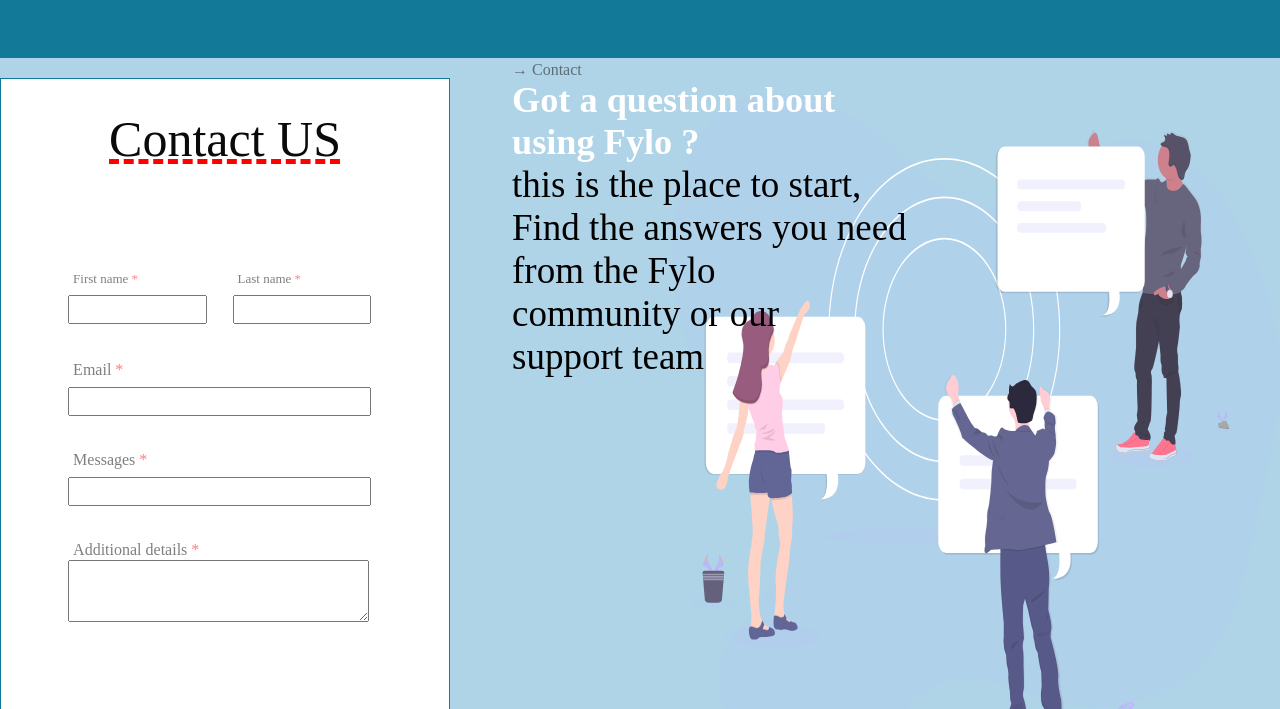
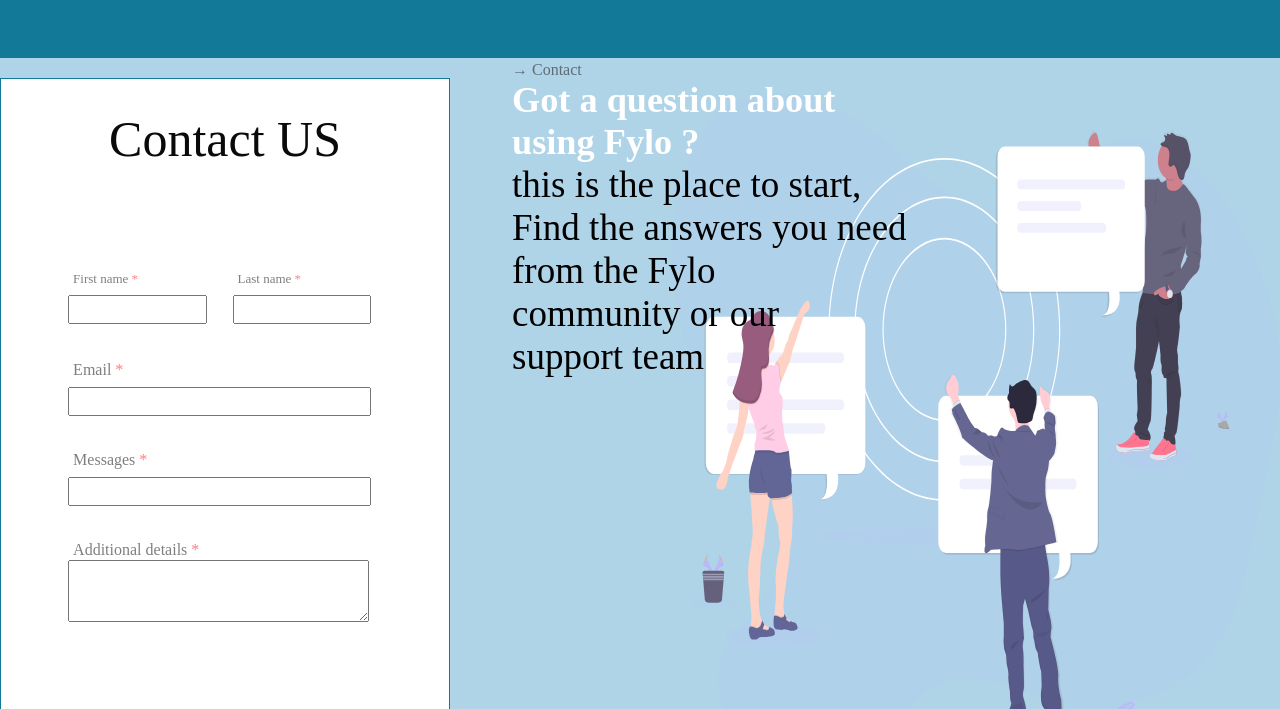
Before and after one commit to abdellmum/C2-N2-W4, a plain HTML site: page Contact.html in a window 1280 px wide. Shown: the part 62-771 px from the top of the page. Drawn offline with Linux system fonts and the light colour scheme.

Commit message:
Update conatct.css

```diff
--- a/conatct.css
+++ b/conatct.css
@@ -169,7 +169,7 @@
     font-size: 31px;
 }
 .txt11{
-    text-decoration: dashed underline red;
+
     margin-top: -45px;
     margin-top: -15px;
     font-size: 50px;
```
